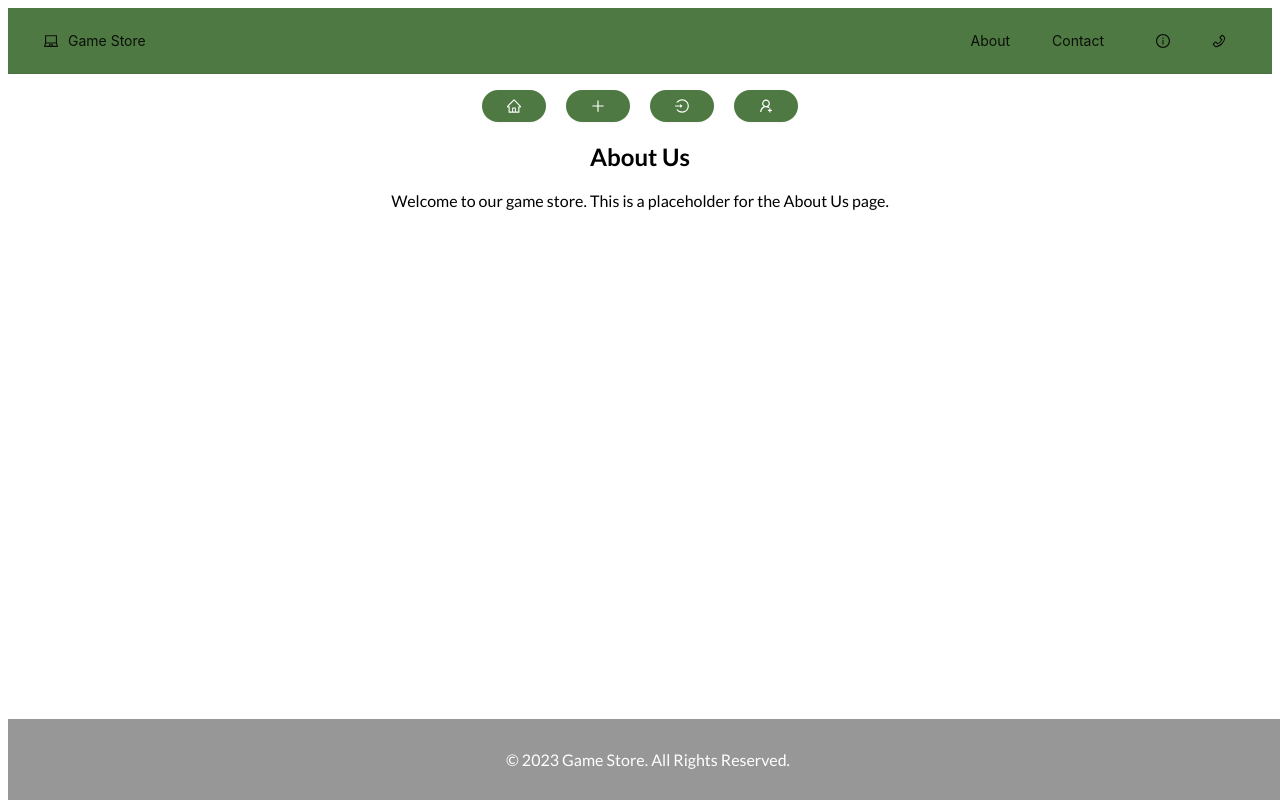
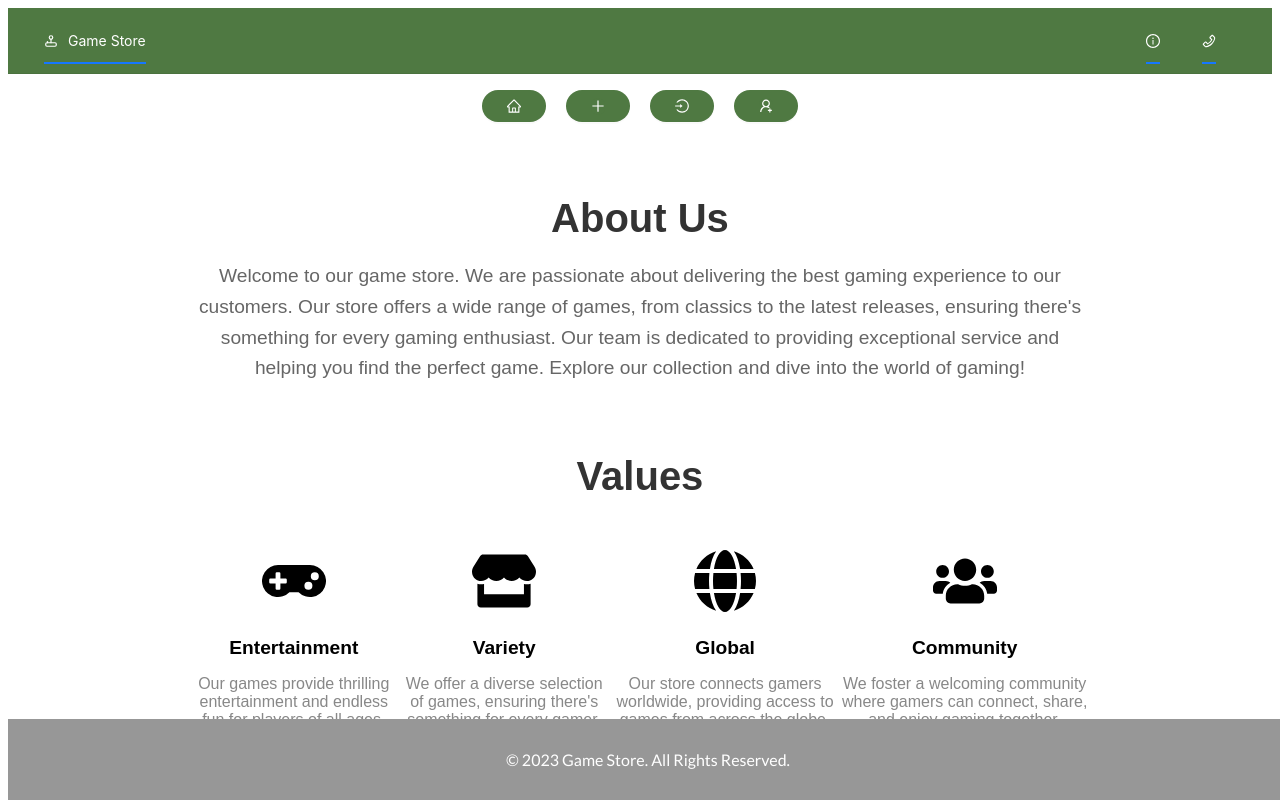
Before and after one commit to IftekharZamanBus/gameStore, a React (Vite) app in the folder Client/: page /about in a window 1280 px wide. Built offline with nearby package versions, Linux system fonts and the light colour scheme.

Commit message:
Finished the About and Contact pages

```diff
--- a/Client/package.json
+++ b/Client/package.json
@@ -11,7 +11,7 @@
   },
   "dependencies": {
     "@ant-design/icons": "^5.2.6",
-    "antd": "^5.12.2",
+    "antd": "^5.12.6",
     "axios": "^1.6.2",
     "react": "^18.2.0",
     "react-dom": "^18.2.0",
--- a/Client/src/App.jsx
+++ b/Client/src/App.jsx
@@ -71,9 +71,7 @@ function App() {
           <Route path="/add" element={<AddGame />} />
           <Route path="/login" element={<Login />} />
           <Route path="/signup" element={<Signup />} />
-          {/* Route to About page */}
           <Route path="/about" element={<About />} />
-          {/* Route to Contact page */}
           <Route path="/contact" element={<Contact />} />
         </Routes>
 
--- a/Client/src/components/Navbar.jsx
+++ b/Client/src/components/Navbar.jsx
@@ -1,23 +1,38 @@
-// Navbar.jsx
 import React from 'react';
-import { Menu } from 'antd';
-import { InfoCircleOutlined, PhoneOutlined, LaptopOutlined } from '@ant-design/icons';
+import { Menu, Tooltip } from 'antd';
+import { InfoCircleOutlined, PhoneOutlined } from '@ant-design/icons';
+import { LuJoystick } from 'react-icons/lu';
 import { Link } from 'react-router-dom'; // Import Link from react-router-dom
 
 const Navbar = () => {
+  const iconStyle = {
+    color: 'white', // Default icon color
+  };
+
+  const iconHoverStyle = {
+    color: '#1890ff', // Blue color when hovered
+  };
+
   return (
     <Menu mode="horizontal" style={{ display: 'flex', justifyContent: 'space-between', alignItems: 'center', backgroundColor: '#4F7942', padding: '10px 20px', color: 'white' }}>
-      <Menu.Item key="home" icon={<LaptopOutlined />} style={{ marginRight: 'auto' }}>
-        <Link to="/">Game Store</Link> {/* Link to the home page */}
-      </Menu.Item>
-      <Menu.Item key="about" style={{ marginRight: '10px' }}>
-        <Link to="/about">About</Link> {/* Link to the About page */}
-      </Menu.Item>
-      <Menu.Item key="contact" style={{ marginRight: '20px' }}>
-        <Link to="/contact">Contact</Link> {/* Link to the Contact page */}
-      </Menu.Item>
-      <Menu.Item key="info" icon={<InfoCircleOutlined />} />
-      <Menu.Item key="phone" icon={<PhoneOutlined />} />
+
+      <Tooltip title="Home Page">
+        <Menu.Item key="home" icon={<LuJoystick style={iconStyle} className="icon" />} style={{ marginRight: 'auto' }}>
+          <Link to="/" style={iconStyle}>Game Store</Link> {/* Link to the home page */}
+        </Menu.Item>
+      </Tooltip>
+
+      <Tooltip title="About Page">
+        <Menu.Item key="about" style={{ marginRight: '10px' }}>
+          <Link to="/about"><InfoCircleOutlined style={iconStyle} className="icon" /></Link> {/* Link to the About page */}
+        </Menu.Item>
+      </Tooltip>
+
+      <Tooltip title="Contact Page">
+        <Menu.Item key="contact" style={{ marginRight: '20px' }}>
+          <Link to="/contact"><PhoneOutlined style={iconStyle} className="icon" /></Link> {/* Link to the Contact page */}
+        </Menu.Item>
+      </Tooltip>
     </Menu>
   );
 };
--- a/Client/src/pages/About.jsx
+++ b/Client/src/pages/About.jsx
@@ -1,11 +1,91 @@
-// About.jsx
 import React from 'react';
+import { FaGamepad, FaStore, FaGlobe, FaUsers } from 'react-icons/fa';
 
 const About = () => {
+  const containerStyle = {
+    maxWidth: '900px',
+    margin: 'auto',
+    padding: '25px',
+    fontFamily: 'Arial, sans-serif',
+  };
+
+  const headingStyle = {
+    fontSize: '2.5em',
+    color: '#333',
+    textAlign: 'center',
+    marginBottom: '20px',
+  };
+
+  const paragraphStyle = {
+    fontSize: '1.2em',
+    lineHeight: '1.6',
+    color: '#666',
+    textAlign: 'center',
+  };
+
+  const iconContainerStyle = {
+    display: 'flex',
+    justifyContent: 'space-around',
+    alignItems: 'center',
+    marginTop: '50px',
+  };
+
+  const iconStyle = {
+    fontSize: '4em',
+    margin: '0 20px',
+  };
+
+  const wordStyle = {
+    fontSize: '1.2em',
+    fontWeight: 'bold',
+    marginBottom: '10px', // Increased padding between words and descriptions
+  };
+
+  const descriptionStyle = {
+    fontSize: '1em',
+    color: '#888',
+    textAlign: 'center',
+  };
+
   return (
-    <div>
-      <h2>About Us</h2>
-      <p>Welcome to our game store. This is a placeholder for the About Us page.</p>
+    <div style={containerStyle}>
+      <h2 style={headingStyle}>About Us</h2>
+      <p style={paragraphStyle}>
+        Welcome to our game store. We are passionate about delivering the best gaming experience to our customers.
+        Our store offers a wide range of games, from classics to the latest releases, ensuring there's something for
+        every gaming enthusiast. Our team is dedicated to providing exceptional service and helping you find the
+        perfect game. Explore our collection and dive into the world of gaming!
+      </p>
+
+      <br />
+
+      <h2 style={headingStyle}>Values</h2>
+
+      <div style={iconContainerStyle}>
+        <div style={{ textAlign: 'center' }}>
+          <FaGamepad style={iconStyle} />
+          <p style={wordStyle}>Entertainment</p>
+          <p style={descriptionStyle}>Our games provide thrilling entertainment and endless fun for players of all ages.</p>
+        </div>
+
+        <div style={{ textAlign: 'center' }}>
+          <FaStore style={iconStyle} />
+          <p style={wordStyle}>Variety</p>
+          <p style={descriptionStyle}>We offer a diverse selection of games, ensuring there's something for every gamer.</p>
+        </div>
+
+        <div style={{ textAlign: 'center' }}>
+          <FaGlobe style={iconStyle} />
+          <p style={wordStyle}>Global</p>
+          <p style={descriptionStyle}>Our store connects gamers worldwide, providing access to games from across the globe.</p>
+        </div>
+
+        <div style={{ textAlign: 'center' }}>
+          <FaUsers style={iconStyle} />
+          <p style={wordStyle}>Community</p>
+          <p style={descriptionStyle}>We foster a welcoming community where gamers can connect, share, and enjoy gaming together.</p>
+        </div>
+      </div>
     </div>
   );
 };
--- a/Client/src/pages/Contact.jsx
+++ b/Client/src/pages/Contact.jsx
@@ -1,15 +1,72 @@
-// Contact.jsx
 import React from 'react';
+import { Form, Input, Button, Tooltip } from 'antd';
+import { MailOutlined, PhoneOutlined } from '@ant-design/icons';
 
-const Contact = () => {
+function Contact() {
+  const containerStyle = {
+    display: 'flex',
+    justifyContent: 'center',
+    alignItems: 'center',
+    height: '75vh',
+  };
+
+  const formStyle = {
+    margin: '0 20px',
+    padding: '50px',
+    border: '1px solid #ccc',
+    borderRadius: '5px',
+    boxShadow: '0 0 10px rgba(0, 0, 0, 0.1)',
+  };
+
+  const headerStyle = {
+    textAlign: 'center',
+    marginBottom: '20px',
+  };
+
+  const onFinish = (values) => {
+    console.log('Received values:', values);
+    // Handle signup logic here
+  };
+
   return (
-    <div>
-      <h2>Contact Us</h2>
-      <p>This is a placeholder for the Contact Us page. Please feel free to reach out to us.</p>
-      <p>Email: contact@store.com</p>
-      <p>Phone: 123-456-7890</p>
+    <div style={containerStyle}>
+      <div style={formStyle}>
+        <h2 style={headerStyle}>Contact Us</h2>
+        <Form name="signupForm" onFinish={onFinish}>
+          <Form.Item label="Name" name="fullName" rules={[{ required: true, message: 'Please input your full name!' }]} tooltip="Enter your Full Name">
+            <Input placeholder="Full Name" />
+          </Form.Item>
+          <Form.Item label="Email" name="email" rules={[{ required: true, message: 'Please input your email!' }]} tooltip="Enter your email">
+            <Input placeholder="Email" />
+          </Form.Item>
+
+          <Form.Item label="Phone Number (Optional)" name="phone-number" rules={[{ required: false, message: 'Please input your phone-number!' }]} tooltip="Enter your phone number">
+            <Input placeholder="Phone-Number" style={{ width: '100%' }} />
+          </Form.Item>
+
+          <Form.Item label="Message" name="message" rules={[{ required: true, message: 'Please send us your message' }]} tooltip="Send us a message!">
+            <Input.TextArea placeholder="Message" autoSize={{ minRows: 3 }} />
+          </Form.Item>
+
+        <Tooltip title="Submit">
+          <Form.Item>
+            <Button type="primary" htmlType="submit">
+              Submit
+            </Button>
+          </Form.Item>
+        </Tooltip>
+          <div style={{ display: 'flex', justifyContent: 'center' }}>
+            <MailOutlined style={{ fontSize: '20px', marginRight: '10px' }} />
+            <p>game@store.com</p>
+          </div>
+          <div style={{ display: 'flex', justifyContent: 'center' }}>
+            <PhoneOutlined style={{ fontSize: '20px', marginRight: '10px' }} />
+            <p>+1 123-456-7890</p>
+          </div>
+        </Form>
+      </div>
     </div>
   );
-};
+}
 
 export default Contact;
```
Also changed, not shown: 1 other file (tests, documents, lock files or other folders).
